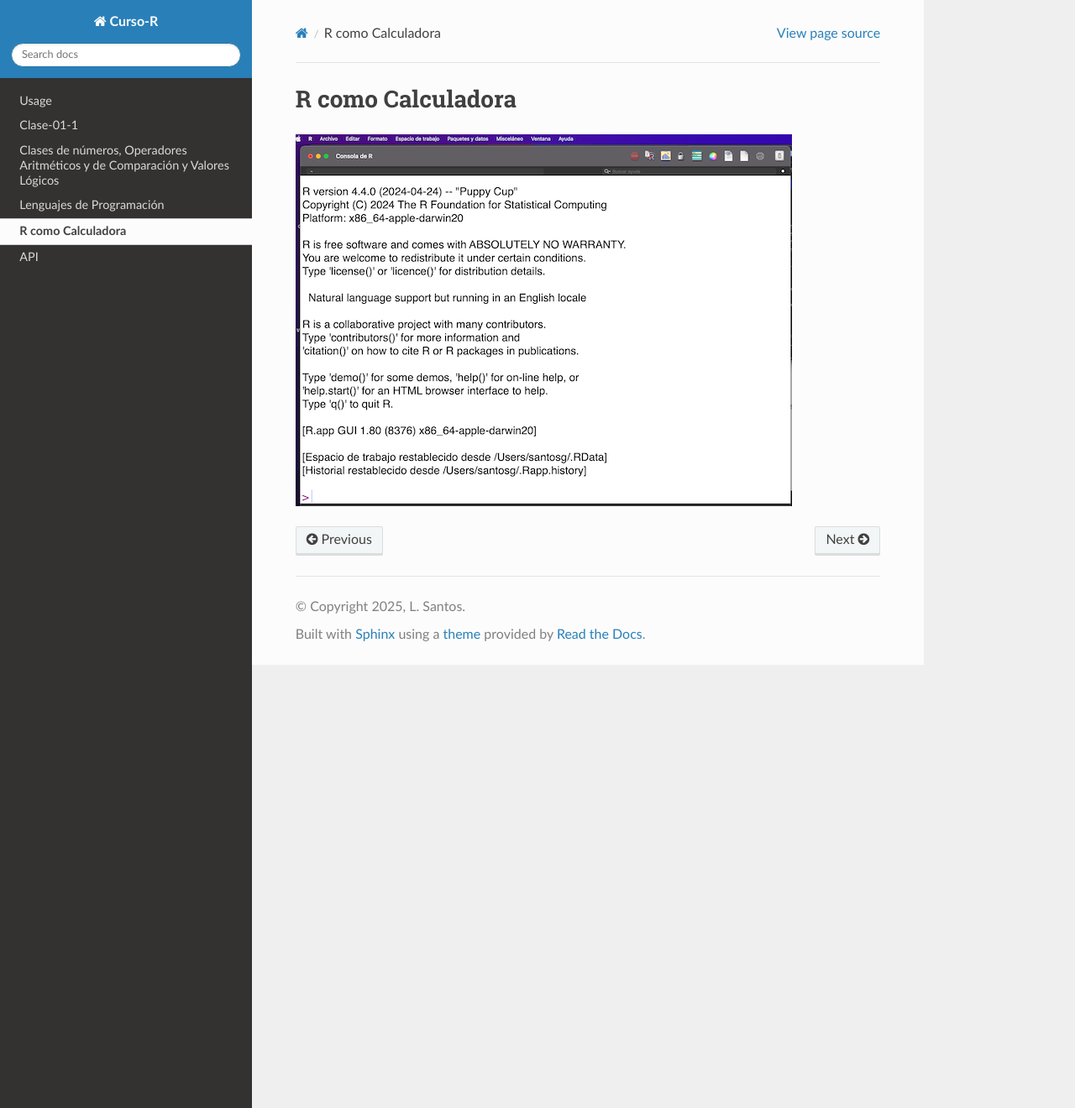
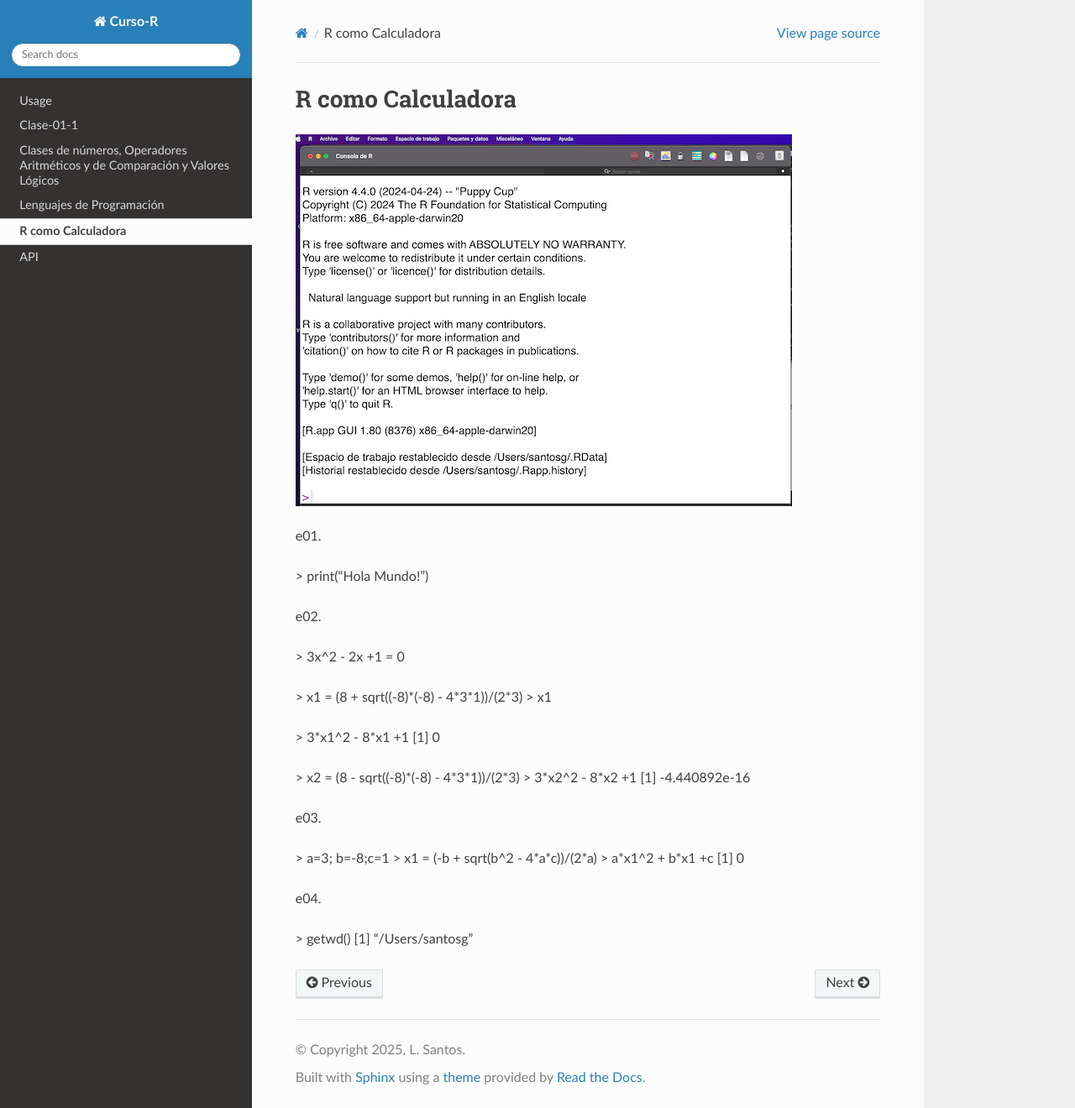
Before and after one commit to matecom57/santosg57-curso-r, a Sphinx documentation site: the page built from docs/source/r_como_calculadora.rst, in a window 1280 px wide and 1320 px high. Shown: the whole window at 84% size. Built offline with Sphinx 7.4.7 and the Read the Docs theme 3.1.0, drawn with Linux system fonts in a browser that asks for light colours.

Commit message:
Test comité

```diff
--- a/docs/source/r_como_calculadora.rst
+++ b/docs/source/r_como_calculadora.rst
@@ -2,3 +2,33 @@ R como Calculadora
 ==================
 
 .. image:: r01.png
+
+e01.
+
+> print("Hola Mundo!")
+
+e02.
+
+> 3x^2 - 2x +1 = 0
+
+> x1 = (8 + sqrt((-8)*(-8) - 4*3*1))/(2*3)
+> x1
+
+> 3*x1^2 - 8*x1 +1
+[1] 0
+
+> x2 = (8 - sqrt((-8)*(-8) - 4*3*1))/(2*3)
+> 3*x2^2 - 8*x2 +1
+[1] -4.440892e-16
+
+e03.
+
+> a=3; b=-8;c=1
+> x1 = (-b + sqrt(b^2 - 4*a*c))/(2*a)
+> a*x1^2 + b*x1 +c
+[1] 0
+
+e04.
+
+> getwd()
+[1] "/Users/santosg"
--- a/docs/source/www.txt
+++ b/docs/source/www.txt
@@ -1,3 +1,6 @@
+https://www.w3schools.com/r/
+https://www.geeksforgeeks.org/r-programming-language-introduction/
+
 https://www.w3schools.com/cpp/cpp_intro.asp
 
 https://www.w3schools.com/c/c_intro.php
```
